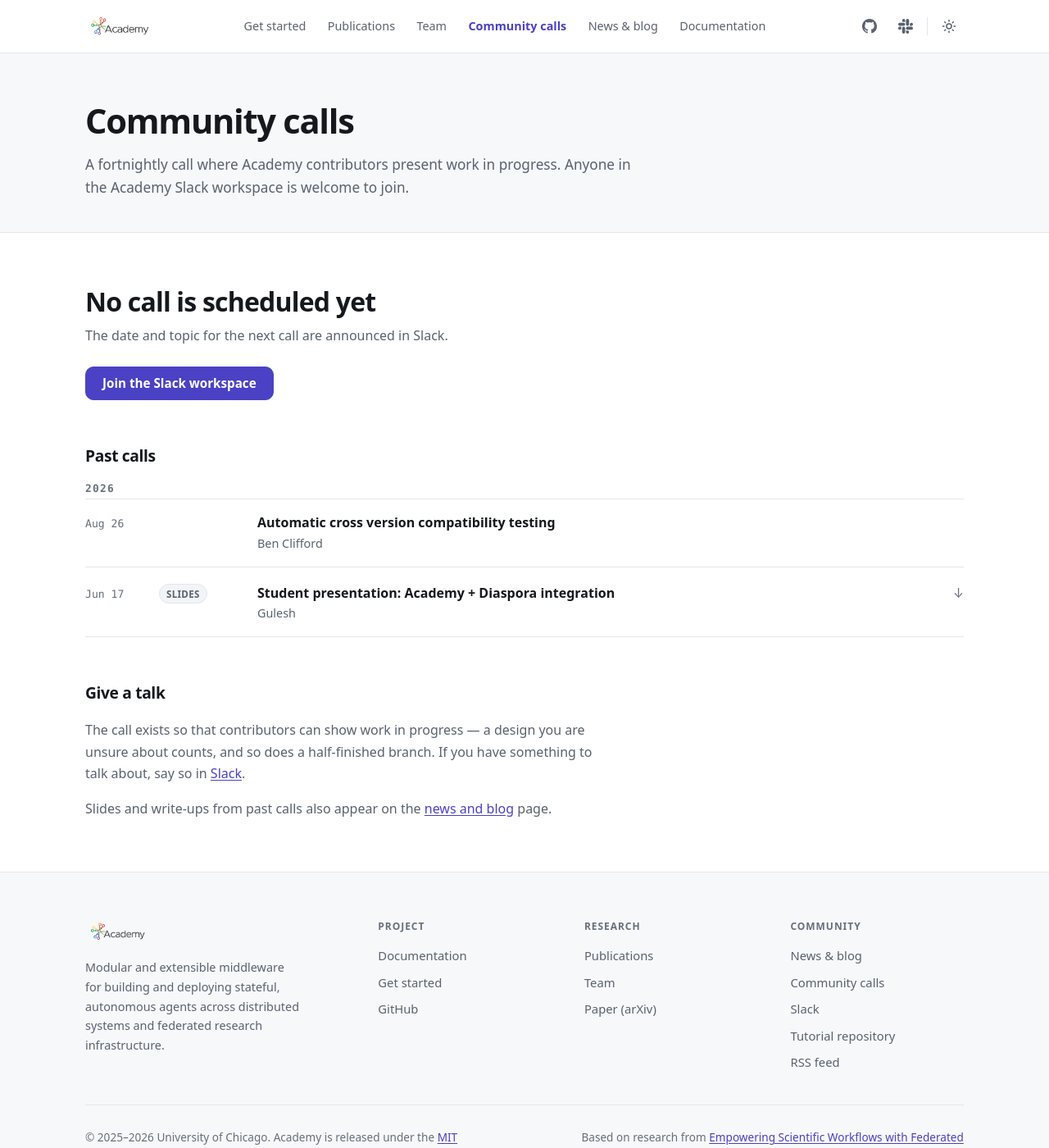
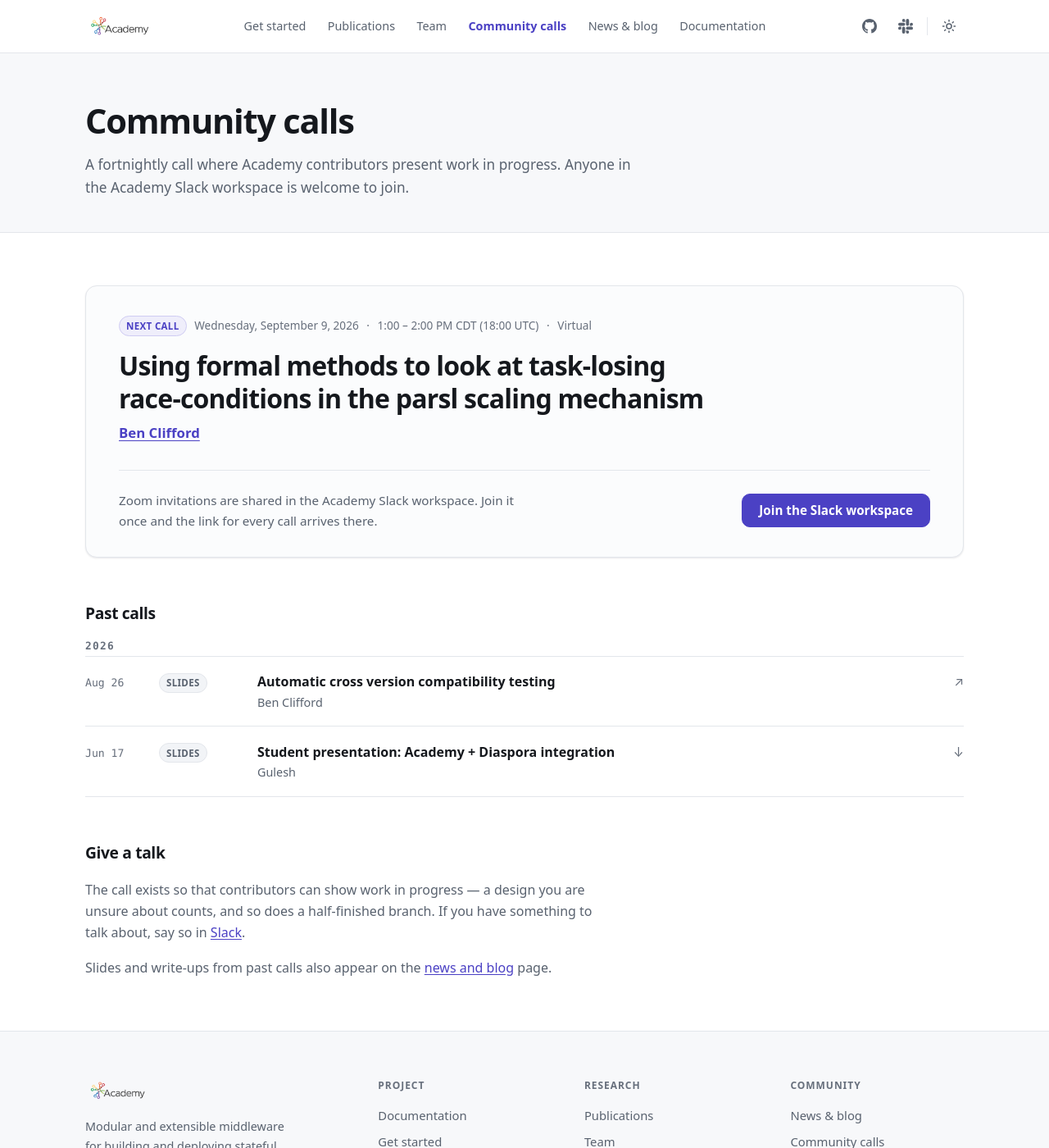
Before and after one commit to academy-agents/academy-agents.github.io, a Jekyll site: the page built from community-calls.html, in a window 1280 px wide and 1400 px high. Shown: the whole window at 82% size. Built offline with Jekyll 4.4.1, drawn with Linux system fonts in a browser that asks for light colours.

Commit message:
Schedule Ben's second call, and link the slides from his first
Fortnightly from 2026-08-26 puts the next call on Wed 2026-09-09, still
inside the DST window, so 1:00 PM Chicago is CDT and 18:00 UTC. Only a
title was offered, so the entry carries no abstract or bio; the page
drops those columns cleanly and they can be added when they arrive.

That absence exposed a state the page had not rendered before. With no
body grid underneath to carry the width, an 88-character title stacked
into a narrow three-line column beside empty card — the same lopsided
look the .talk width cap was removed to fix. .talk__title goes from a
30ch to a 42ch measure, which puts this title on two lines and the
shorter existing one on a single line, leaving the two-column body
untouched.

The slides for the August call are linked as the deck's /view URL, not
the /edit?usp=sharing URL it was shared as: /edit opens edit mode for
anyone who follows it, which would matter if that deck's sharing is
ever loosened. Checked readable while signed out.

Deploying also unsticks the live page, which has advertised the August
call as "next" since the day it happened — the split is computed at
build time, so it only corrects on a push.

Co-Authored-By: Claude Opus 5 <noreply@anthropic.com>
Claude-Session: https://claude.ai/code/session_01CQdYY5u8LWXe3DU79StQVt

```diff
--- a/_data/community_calls.yml
+++ b/_data/community_calls.yml
@@ -44,6 +44,22 @@
 # also works and never goes stale, but then the bracketed UTC has to go too —
 # "CT (18:00 UTC)" is only right for half the year.
 
+- title: Using formal methods to look at task-losing race-conditions in the
+    parsl scaling mechanism
+  # Offered in Slack on 2026-09-01, as prose rather than as a formal title, so
+  # it arrived lower-case. Capitalised to match the other entries.
+  speaker: Ben Clifford
+  # Same speaker as the call below; speaker_url copied from that entry, and
+  # affiliation left off there too. Do not add one.
+  speaker_url: https://github.com/benclifford
+  # Fortnightly from the 2026-08-26 call. Inside the 2026 DST window
+  # (Mar 8 – Nov 1), so 1:00 PM Chicago is CDT and 18:00 UTC.
+  date: 2026-09-09
+  time: "1:00 – 2:00 PM CDT (18:00 UTC)"
+  place: Virtual
+  # No abstract or bio: only a title was offered. Both fields are optional and
+  # the page drops their columns cleanly. Add the abstract when it arrives.
+
 - title: Automatic cross version compatibility testing
   speaker: Ben Clifford
   # No affiliation: his team.yml entry has none either, and the bio below puts
@@ -61,6 +77,13 @@
   bio: >-
     Ben Clifford is a long time contributor and has been programming
     distributed systems in and around Globus Labs since the late 20th century.
+  # Linked as /view, not the /edit?usp=sharing URL it was shared as: /edit
+  # drops a public visitor into edit mode if the deck's sharing is ever loosened
+  # to "anyone with the link can edit". /view never grants more than the
+  # sharing settings allow. Checked 2026-09-01: readable while signed out.
+  links:
+    - title: Slides
+      url: https://docs.google.com/presentation/d/1PfrMDR0tXsM4NWYM2N4jfqvWChIFbNa1ErhutAsnuZ0/view
 
 # --- Archive ---------------------------------------------------------------
 # Only calls we can actually source belong here.
--- a/assets/css/main.css
+++ b/assets/css/main.css
@@ -3239,7 +3239,10 @@ tbody tr:last-child td { border-bottom: 0; }
 }
 
 .talk__title {
-  max-width: 30ch;
+  /* Wide enough that a long title uses the block rather than stacking in a
+     narrow column beside empty card — the abstract-less calls have no body
+     grid underneath to carry the width. Still a measure, not a full line. */
+  max-width: 42ch;
   margin-bottom: 0.5rem;
   font-size: clamp(1.5rem, 3vw, 2rem);
   letter-spacing: -0.025em;
```
